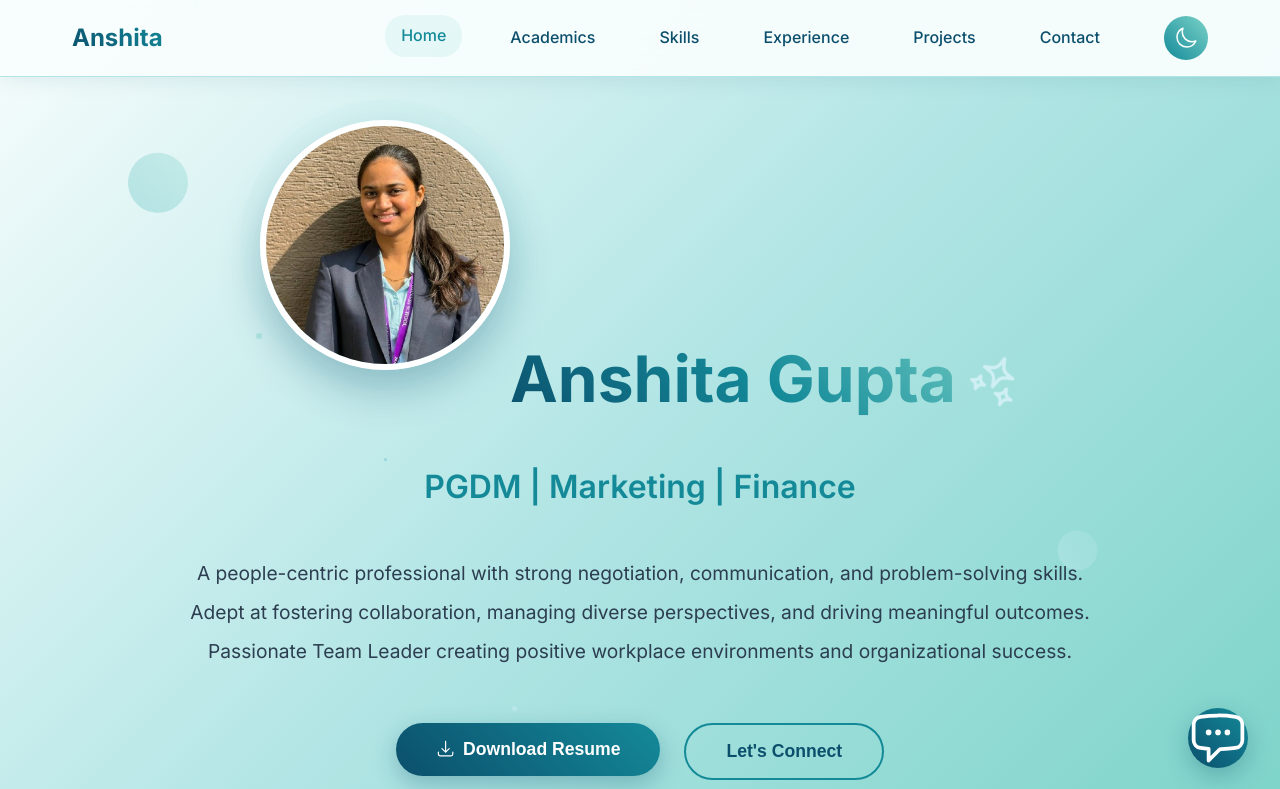
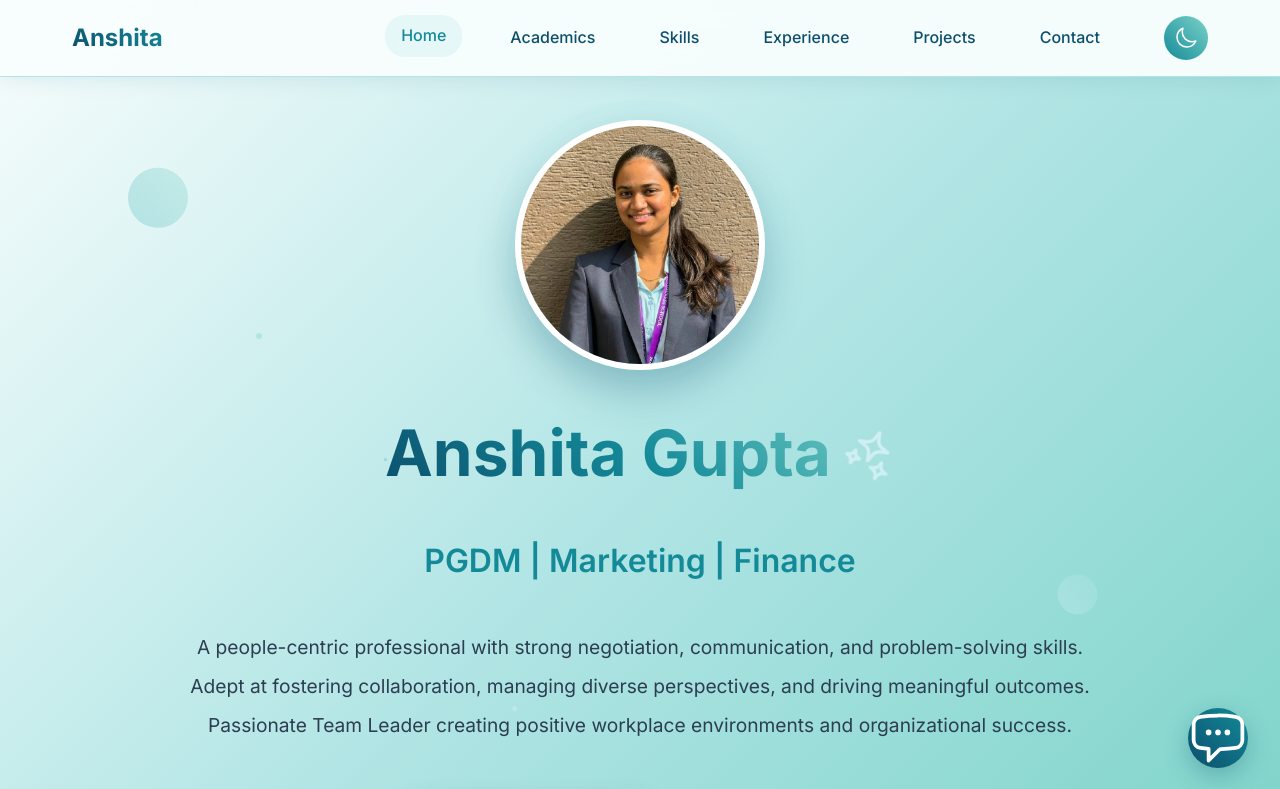
Before and after one commit to imakshug/anshita.portfolio, a React (Vite) app: page / in a window 1280 px wide. Shown: the top 789 px of the page. Built offline with nearby package versions, Linux system fonts and the light colour scheme.

Commit message:
Fix image center alignment in hero section

```diff
--- a/src/App.css
+++ b/src/App.css
@@ -669,7 +669,8 @@ html {
   height: 250px;
   border-radius: 50%;
   object-fit: cover;
-  margin-bottom: 2rem;
+  margin: 0 auto 2rem auto;
+  display: block;
   border: 6px solid white;
   box-shadow:
     0 20px 40px rgba(11, 79, 108, 0.3),
--- a/src/App.jsx
+++ b/src/App.jsx
@@ -116,7 +116,7 @@ function App() {
                     <FaLinkedin />
                   </motion.a>
                   <motion.a
-                    href="https://www.instagram.com/yourusername"
+                    href="https://www.instagram.com/anshiita.g/"
                     target="_blank"
                     rel="noopener noreferrer"
                     className="footer-social-link"
```
